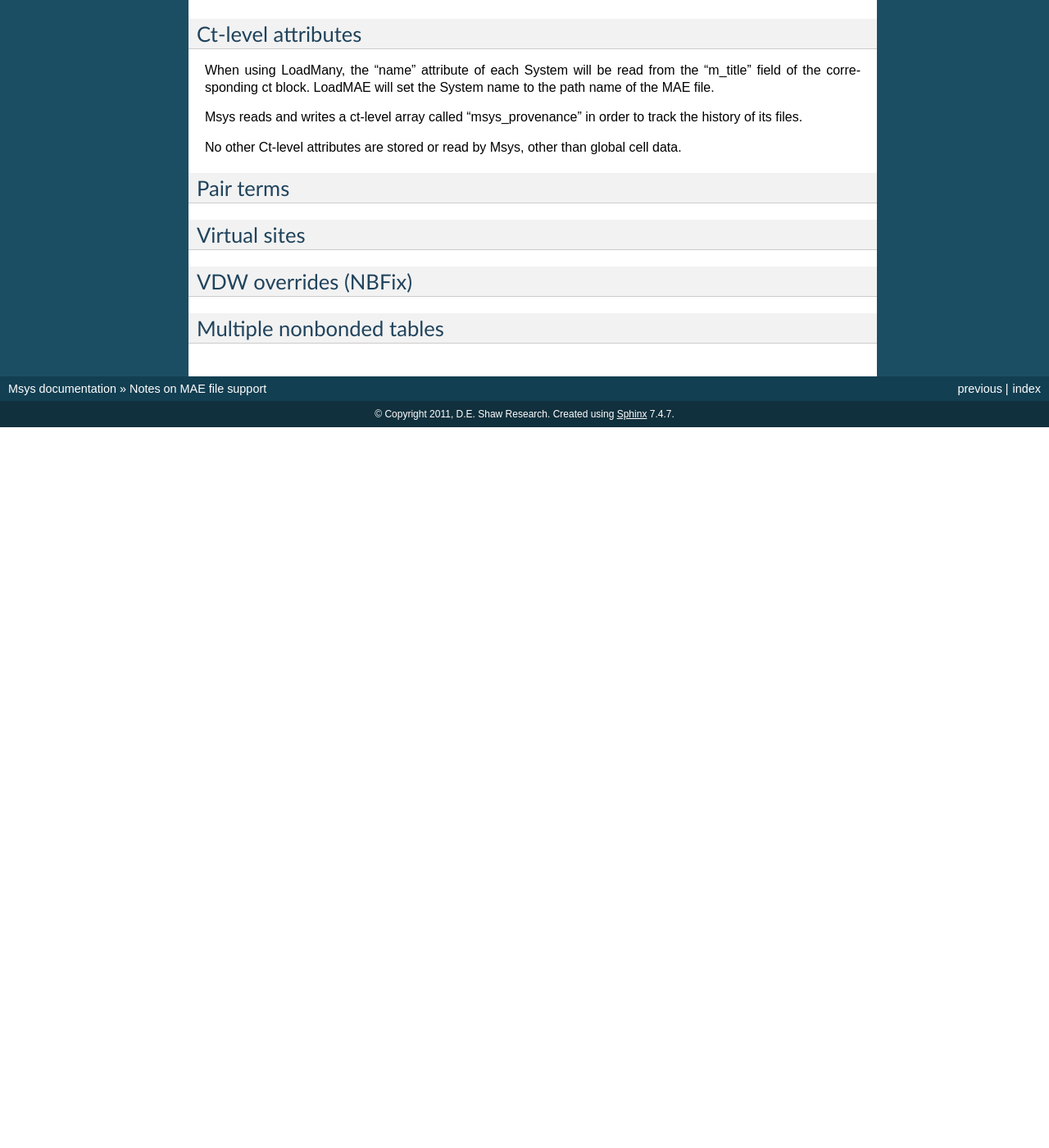
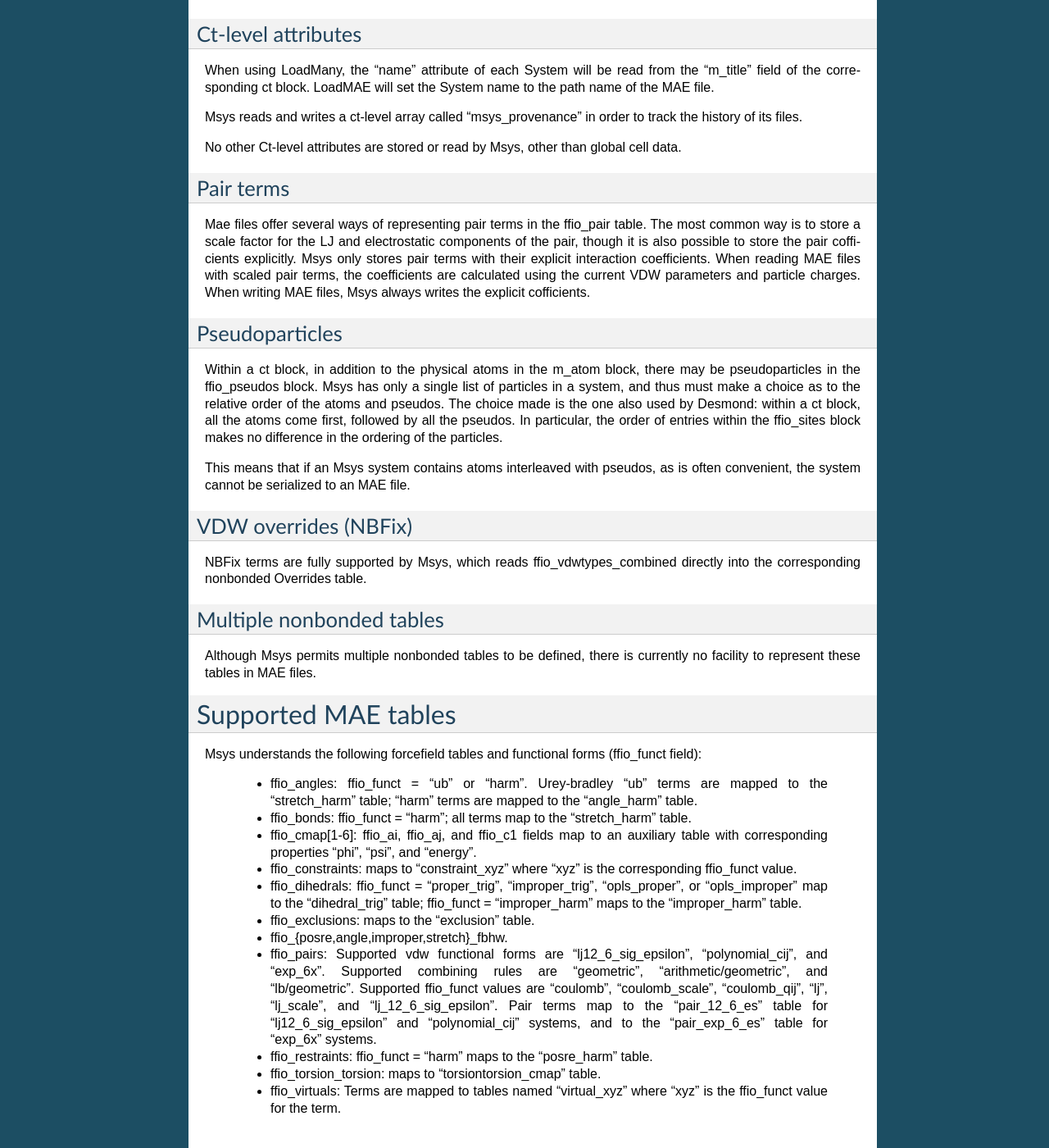
Before and after one commit to DEShawResearch/msys, a Sphinx documentation site: the page built from doc/source/mae.rst, in a window 1280 px wide and 1400 px high, scrolled down 543 px. Shown: the whole window at 82% size. Built offline with Sphinx 7.4.7, drawn with Linux system fonts in a browser that asks for light colours; the version number could not be read and is left out; before the commit the page ends 1064 px from its top, so only the background shows below that; some of the changed text lies outside the part shown.

Commit message:
More mae notes.
[git-p4: depot-paths = "//depot/desrad/main/sw/libs/msys/": change = 160048]

```diff
--- a/doc/source/mae.rst
+++ b/doc/source/mae.rst
@@ -54,14 +54,84 @@
 Pair terms
 ----------
 
+Mae files offer several ways of representing pair terms in the ffio_pair
+table.  The most common way is to store a scale factor for the LJ and
+electrostatic components of the pair, though it is also possible to
+store the pair cofficients explicitly.  Msys only stores pair terms with
+their explicit interaction coefficients.  When reading MAE files with
+scaled pair terms, the coefficients are calculated using the current
+VDW parameters and particle charges.  When writing MAE files, Msys
+always writes the explicit cofficients.
 
-Virtual sites
--------------
+
+Pseudoparticles
+---------------
+
+Within a ct block, in addition to the physical atoms in the m_atom block,
+there may be pseudoparticles in the ffio_pseudos block.  Msys has only
+a single list of particles in a system, and thus must make a choice as
+to the relative order of the atoms and pseudos.  The choice made is the
+one also used by Desmond: within a ct block, all the atoms come first,
+followed by all the pseudos.  In particular, the order of entries within
+the ffio_sites block makes no difference in the ordering of the particles.
+
+This means that if an Msys system contains atoms interleaved with pseudos,
+as is often convenient, the system cannot be serialized to an MAE file.
 
 
 VDW overrides (NBFix)
 ---------------------
 
+NBFix terms are fully supported by Msys, which reads ffio_vdwtypes_combined
+directly into the corresponding nonbonded Overrides table.
 
 Multiple nonbonded tables
 -------------------------
+
+Although Msys permits multiple nonbonded tables to be defined, there is
+currently no facility to represent these tables in MAE files.
+
+
+********************
+Supported MAE tables
+********************
+
+Msys understands the following forcefield tables and functional forms
+(ffio_funct field):
+
+ * ffio_angles: ffio_funct = "ub" or "harm".  Urey-bradley "ub" terms
+   are mapped to the "stretch_harm" table; "harm" terms are mapped
+   to the "angle_harm" table.
+
+ * ffio_bonds: ffio_funct = "harm"; all terms map to the "stretch_harm"
+   table.
+
+ * ffio_cmap[1-6]: ffio_ai, ffio_aj, and ffio_c1 fields map to
+   an auxiliary table with corresponding properties "phi", "psi", and
+   "energy".
+
+ * ffio_constraints: maps to "constraint_xyz" where "xyz" is the
+   corresponding ffio_funct value.
+
+ * ffio_dihedrals: ffio_funct = "proper_trig", "improper_trig",
+   "opls_proper", or "opls_improper" map to the "dihedral_trig" table;
+   ffio_funct = "improper_harm" maps to the "improper_harm" table.
+
+ * ffio_exclusions: maps to the "exclusion" table.
+
+ * ffio_{posre,angle,improper,stretch}_fbhw.
+
+ * ffio_pairs: Supported vdw functional forms are "lj12_6_sig_epsilon",
+   "polynomial_cij", and "exp_6x".  Supported combining rules are
+   "geometric", "arithmetic/geometric", and "lb/geometric".  Supported
+   ffio_funct values are "coulomb", "coulomb_scale", "coulomb_qij",
+   "lj", "lj_scale", and "lj_12_6_sig_epsilon".  Pair terms map to
+   the "pair_12_6_es" table for "lj12_6_sig_epsilon" and "polynomial_cij"
+   systems, and to the "pair_exp_6_es" table for "exp_6x" systems.
+
+ * ffio_restraints: ffio_funct = "harm" maps to the "posre_harm" table.
+
+ * ffio_torsion_torsion: maps to "torsiontorsion_cmap" table.
+
+ * ffio_virtuals: Terms are mapped to tables named "virtual_xyz" where
+   "xyz" is the ffio_funct value for the term.
```
